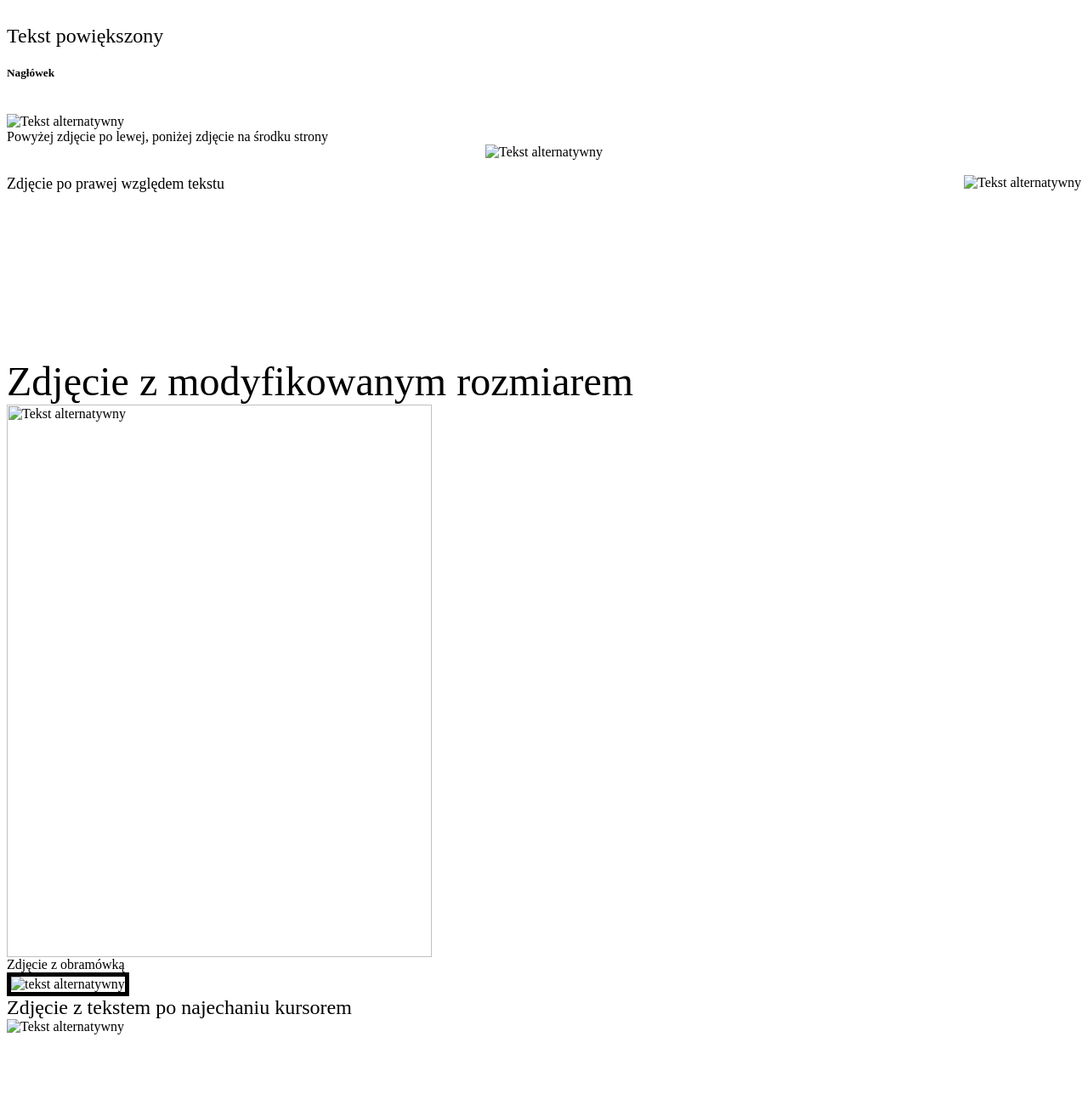
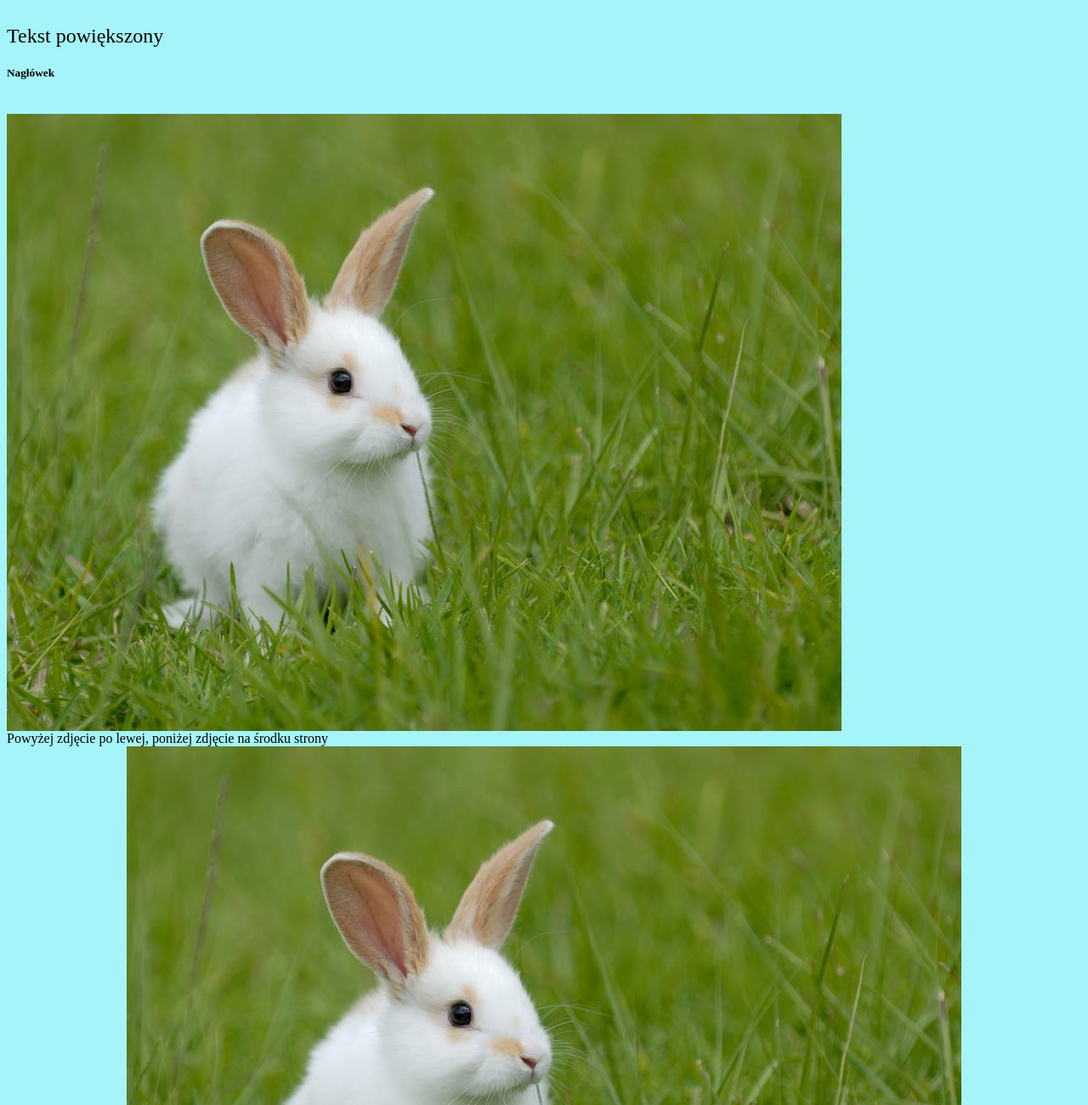
Before and after one commit to Julek20606/strona-inf, a plain HTML site: page index.html in a window 1280 px wide. Shown: the part 220-1520 px from the top of the page at 85% size. Before the commit the page ends 1445 px from the top, so only its background shows below. Drawn offline with Linux system fonts and the light colour scheme.

Commit message:
Update index.html

```diff
--- a/index.html
+++ b/index.html
@@ -2,24 +2,24 @@
 <head>
 <title> Strona </title>
 </head>
-<body background="tlo3.jpg"></body>
+<body background="strona inf/tlo3.jpg"></body>
 <body>
 To jest przykładowa, testowa strona z losowym tekstem. <br>
 A tu tekst poniżej poprzedniej linijki <br>
 <center> Tekst na środku </center> <br>
 
-<font size = "9"><p style="color:navy;"> Tekst kolorowy </p> </font><br>
+<font size = "9"><p style="color:magenta;"> Tekst kolorowy </p> </font><br>
 
 <font size = "5"> Tekst powiększony </font> <br>
 
 <h5> Nagłówek </h5> <br>
 
-<img src="zdjecie3.jpg" alt="Tekst alternatywny"> <br>
+<img src="strona inf/zdjecie3.jpg" alt="Tekst alternatywny"> <br>
 <font size = "3"> Powyżej zdjęcie po lewej, poniżej zdjęcie na środku strony </font> <br>
-<center> <img src="zdjecie3.jpg" alt="Tekst alternatywny"> </center> <br>
+<center> <img src="strona inf/zdjecie3.jpg" alt="Tekst alternatywny"> </center> <br>
 
 <font size = "4"> Zdjęcie po prawej względem tekstu </font>
-<img src="zdjecie3.jpg" alt="Tekst alternatywny" style="float:right"> <br>
+<img src="strona inf/zdjecie3.jpg" alt="Tekst alternatywny" style="float:right"> <br>
 <p> <br>
 <br>
 <br>
@@ -31,13 +31,13 @@ A tu tekst poniżej poprzedniej linijki <br>
 <br>
 </p>
 <font size = "8"> Zdjęcie z modyfikowanym rozmiarem </font> <br>
-<img src="zdjecie3.jpg" alt="Tekst alternatywny" width="500" height="650"> <br>
+<img src="strona inf/zdjecie3.jpg" alt="Tekst alternatywny" width="500" height="650"> <br>
 
 <h7> Zdjęcie z obramówką </h7> <br>
-<img src="zdjecie3.jpg" alt="tekst alternatywny" border="5"> <br>
+<img src="strona inf/zdjecie3.jpg" alt="tekst alternatywny" border="5"> <br>
 
 <font size = "5"> Zdjęcie z tekstem po najechaniu kursorem </font> <br>
-<img src="zdjecie3.jpg" alt="Tekst alternatywny" title="cat">
+<img src="strona inf/zdjecie3.jpg" alt="Tekst alternatywny" title="cat">
 
 </body>
 </html>
```
